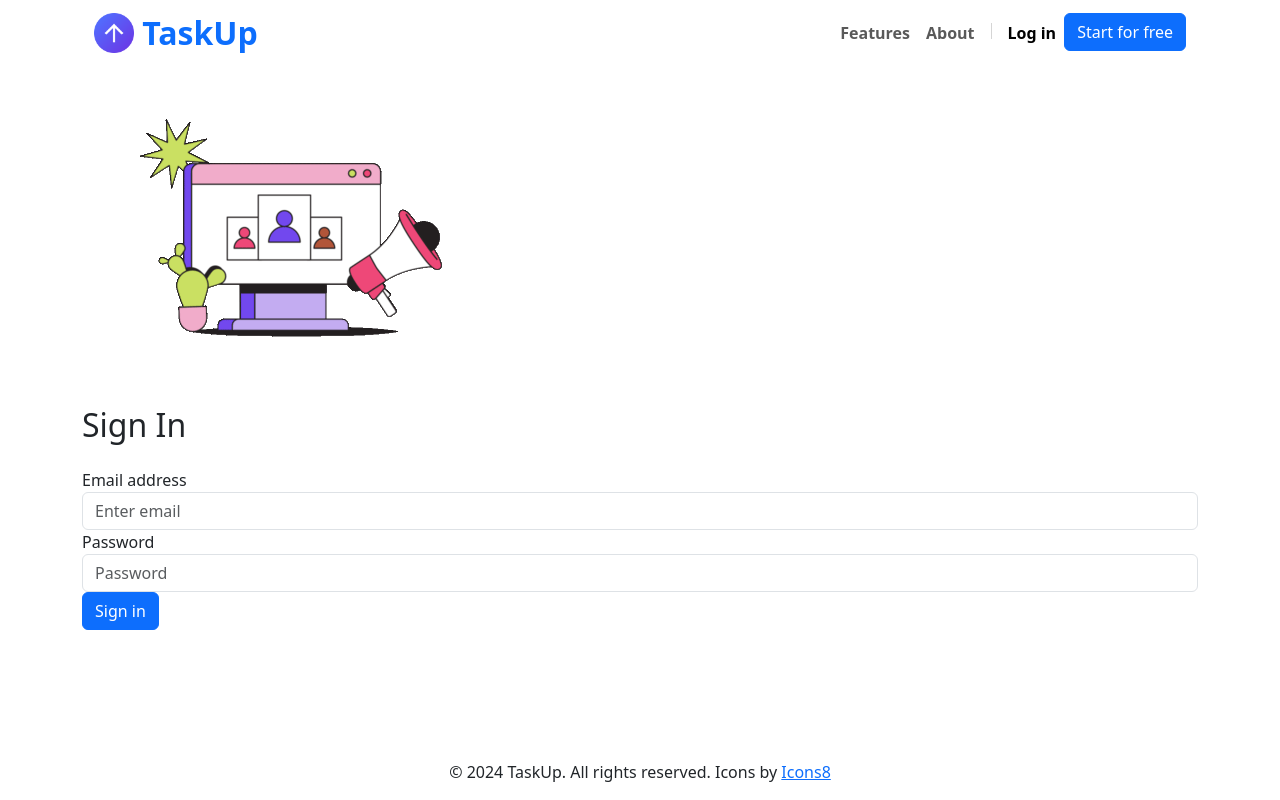
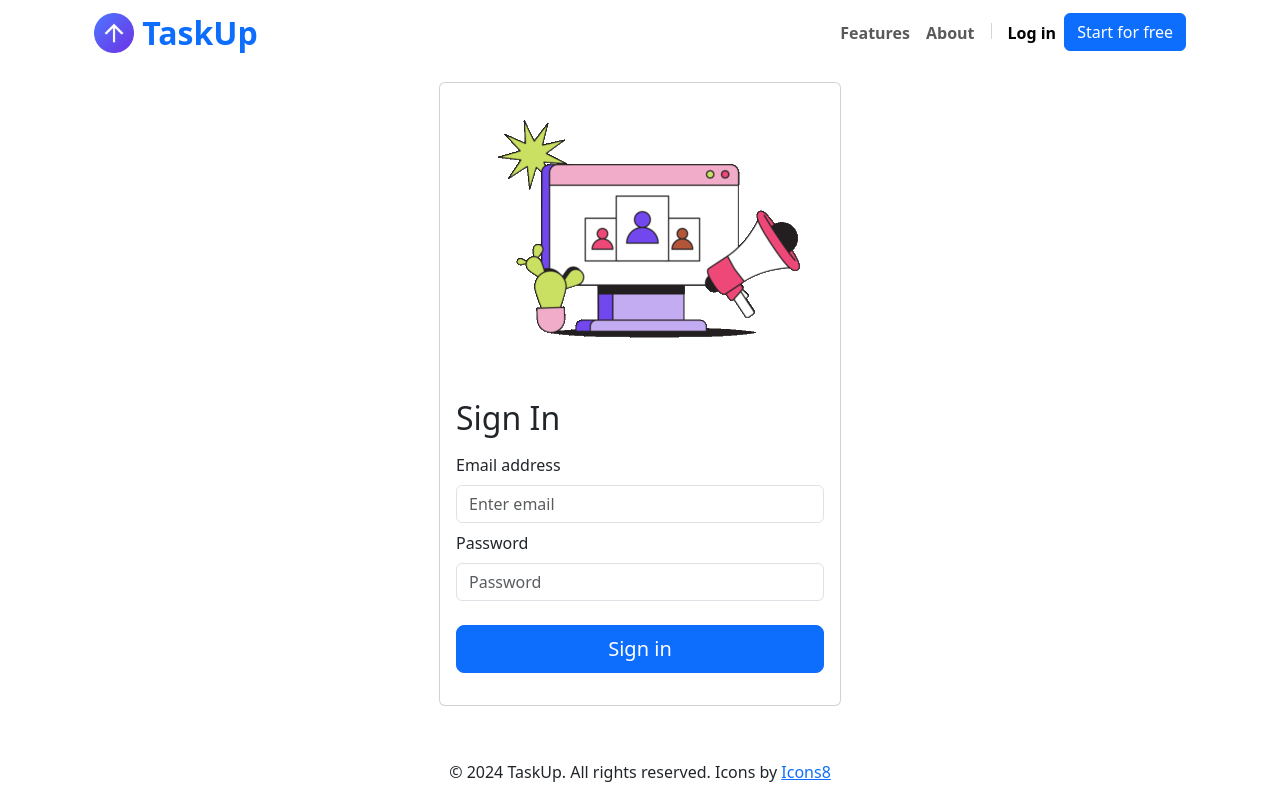
Before and after one commit to thatgreenmario/TaskUp, an Angular app: page /sign-in in a window 1280 px wide. Built offline with nearby package versions, Linux system fonts and the light colour scheme.

Commit message:
login final UI changes

```diff
--- a/src/app/signin-page/signin-page.component.html
+++ b/src/app/signin-page/signin-page.component.html
@@ -1,15 +1,31 @@
+<div class="container">
+  <div class="row">
+    <div class="col-md-6 offset-md-3">
+      <div class="d-flex justify-content-center">
+        <div class="card ">
+          <img src="assets/sign_in.gif" class="card-img-top" alt="sign_in Image">
+          <div class="card-body">
             <div class="signin-container">
-  <img src="assets/sign_in.gif" class="img-fluid mb-4" alt="App Image">
-  <h2 class="mb-4">Sign In</h2>
+              <h2 class="mb-3">Sign In</h2>
               <form>
                 <div class="form-group">
-      <label for="inputEmail">Email address</label>
+                  <div class="mb-2">
+                    <label for="inputEmail" class="form-label">Email address</label>
                     <input type="email" class="form-control" id="inputEmail" placeholder="Enter email">
                   </div>
-    <div class="form-group">
-      <label for="inputPassword">Password</label>
+                  <div class="mb-2">
+                    <label for="inputPassword" class="form-label">Password</label>
                     <input type="password" class="form-control" id="inputPassword" placeholder="Password">
                   </div>
-    <button type="submit" class="btn btn-primary btn-block">Sign in</button>
+                </div>
+                <div class="d-grid gap-2">
+                  <button type="submit" class="btn btn-primary mt-3 mb-3 btn-lg">Sign in</button>
+                </div>
               </form>
             </div>
+          </div>
+        </div>
+      </div>
+    </div>
+  </div>
+</div>
```
Lines whose indentation alone changed are shown as unchanged.
